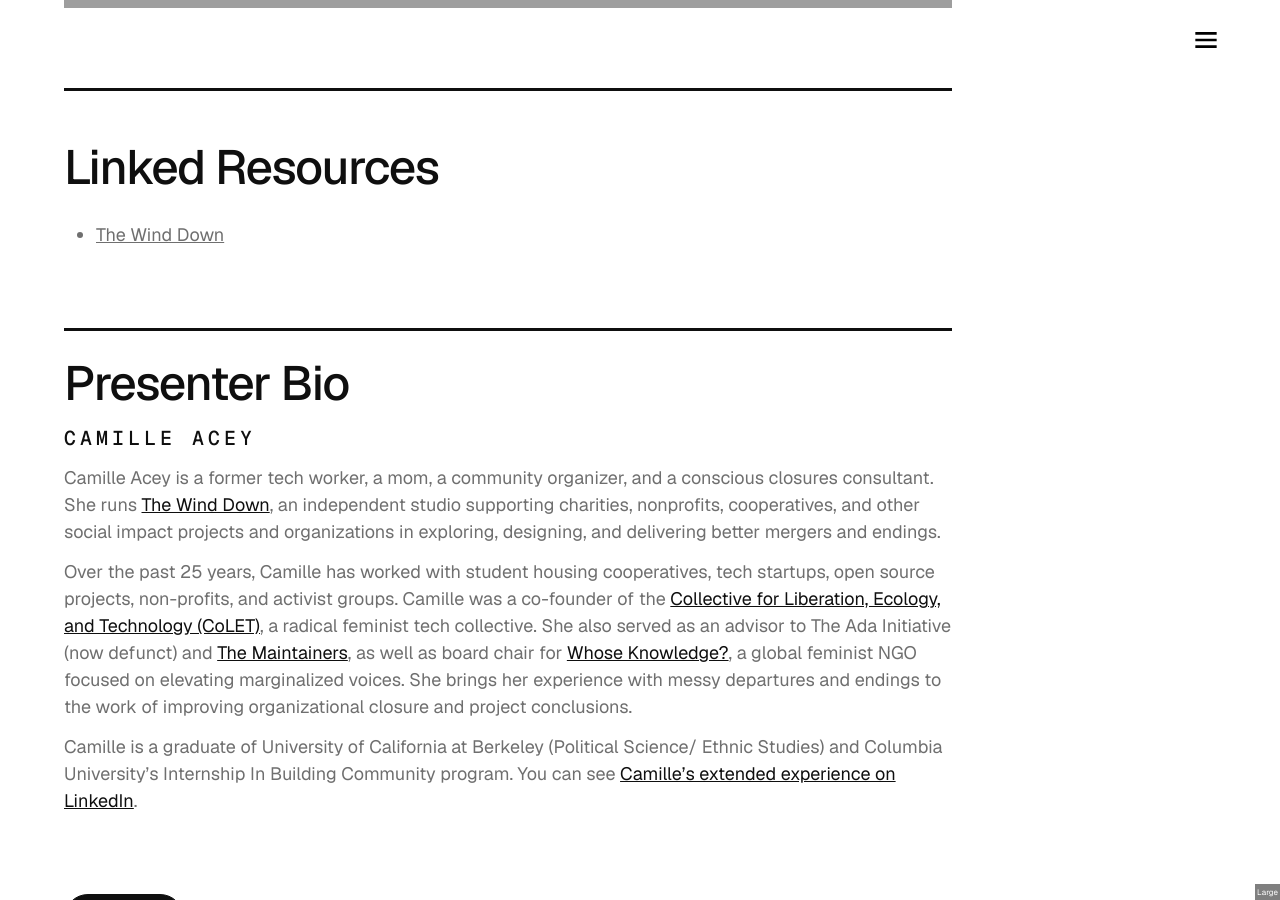
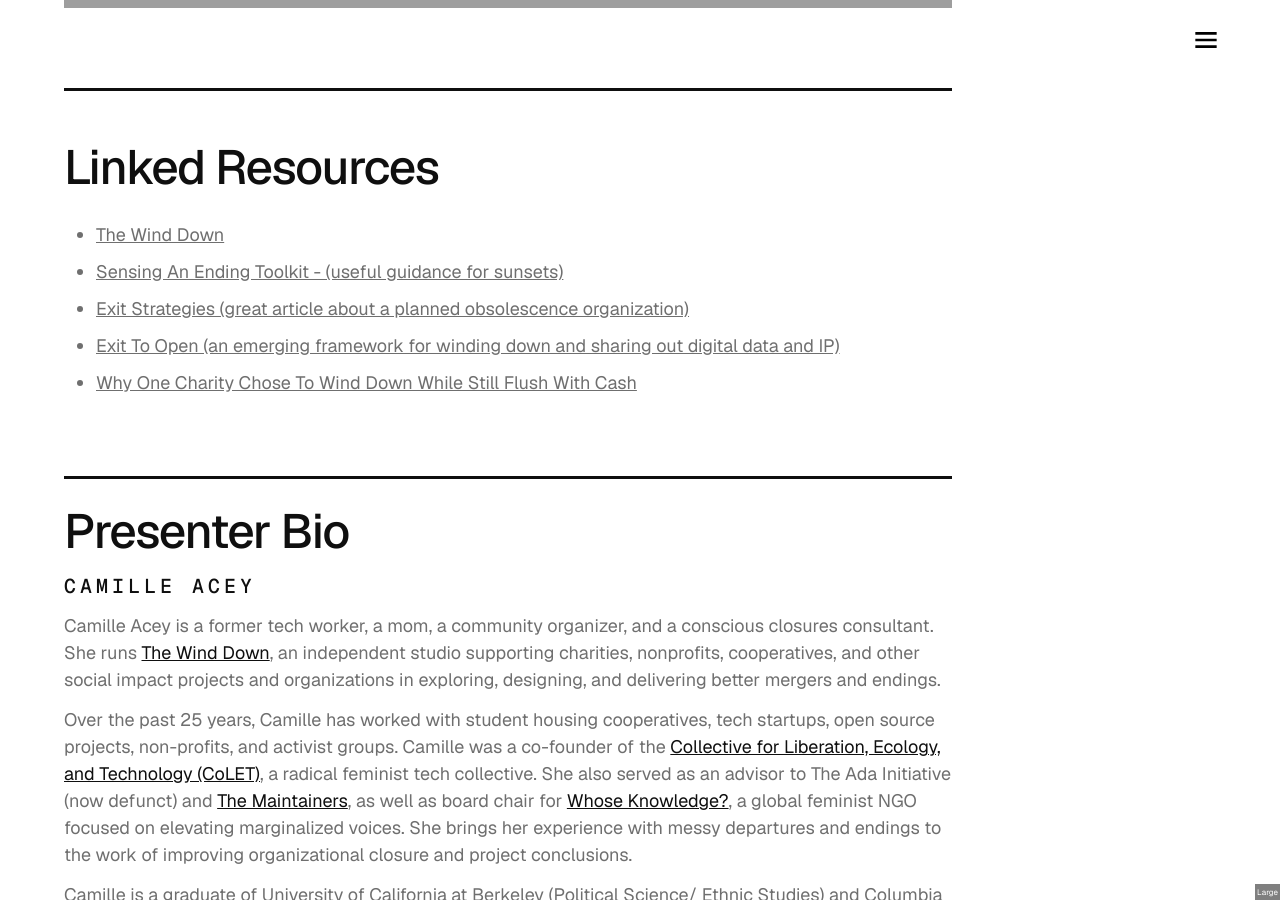
Before and after one commit to oss-sustainability-lab/website, a Jekyll site: the page built from resources/sunsetting.markdown, in a window 1280 px wide and 900 px high, scrolled down 1666 px. Built offline with Jekyll 4.4.1, drawn with Linux system fonts in a browser that asks for light colours; nearby versions of some CDN libraries; library files that are not in the unit come from our copies; grey boxes are pictures that could not be loaded.

Commit message:
Curic. content updates

```diff
--- a/resources/metrics.markdown
+++ b/resources/metrics.markdown
@@ -9,13 +9,13 @@
 ---
 
 <div class="embed-wrap">
-
+<iframe width="560" height="315" src="https://www.youtube.com/embed/f5Zyi8K6gHA?si=AO5ADt0NEO3jSYGb" title="YouTube video player" frameborder="0" allow="accelerometer; autoplay; clipboard-write; encrypted-media; gyroscope; picture-in-picture; web-share" referrerpolicy="strict-origin-when-cross-origin" allowfullscreen></iframe>
 </div>
 
 
 ### View the slides
-<div>
-<iframe src="https://drive.google.com/file/d/1e-0PRxf5BnQrXb08Sr4OXHIfOWqovUjf/preview" width="100%" height="680"></iframe>
+<div class="embed-wrap">
+<iframe src="https://docs.google.com/presentation/d/e/2PACX-1vSg_Kt9kmV6gr4yCrV9wEP_0DVOODcMJoZAgGn3OBZQgOPFnqjJ3NgOH2pcXqpO6w/pubembed?start=false&loop=false&delayms=3000" frameborder="0" width="1920" height="1109" allowfullscreen="true" mozallowfullscreen="true" webkitallowfullscreen="true"></iframe>
 </div>
 
 ---
--- a/resources/sunsetting.markdown
+++ b/resources/sunsetting.markdown
@@ -23,3 +23,7 @@
 ## Linked Resources
 
 - <a href="https://www.wind-down.org/about/" target="_blank" rel="noopener">The Wind Down</a>
+- <a href="https://www.wind-down.org/wp-content/uploads/2024/03/Sensing-an-ending-A-toolkit-for-nonprofit-leaders-to-help-decide-design-and-deliver-better-organisational-endings.pdf" target="_blank" rel="noopener">Sensing An Ending Toolkit - (useful guidance for sunsets)</a>
+- <a href="https://ssir.org/articles/entry/exit_strategies" target="_blank" rel="noopener">Exit Strategies (great article about a planned obsolescence organization)</a>
+- <a href="https://ssir.org/articles/entry/closing-nonprofits-exit-to-open" target="_blank" rel="noopener">Exit To Open (an emerging framework for winding down and sharing out digital data and IP)</a>
+- <a href="https://www.philanthropy.com/article/why-one-charity-chose-to-wind-down-while-still-flush-with-cash" target="_blank" rel="noopener">Why One Charity Chose To Wind Down While Still Flush With Cash</a>
```
